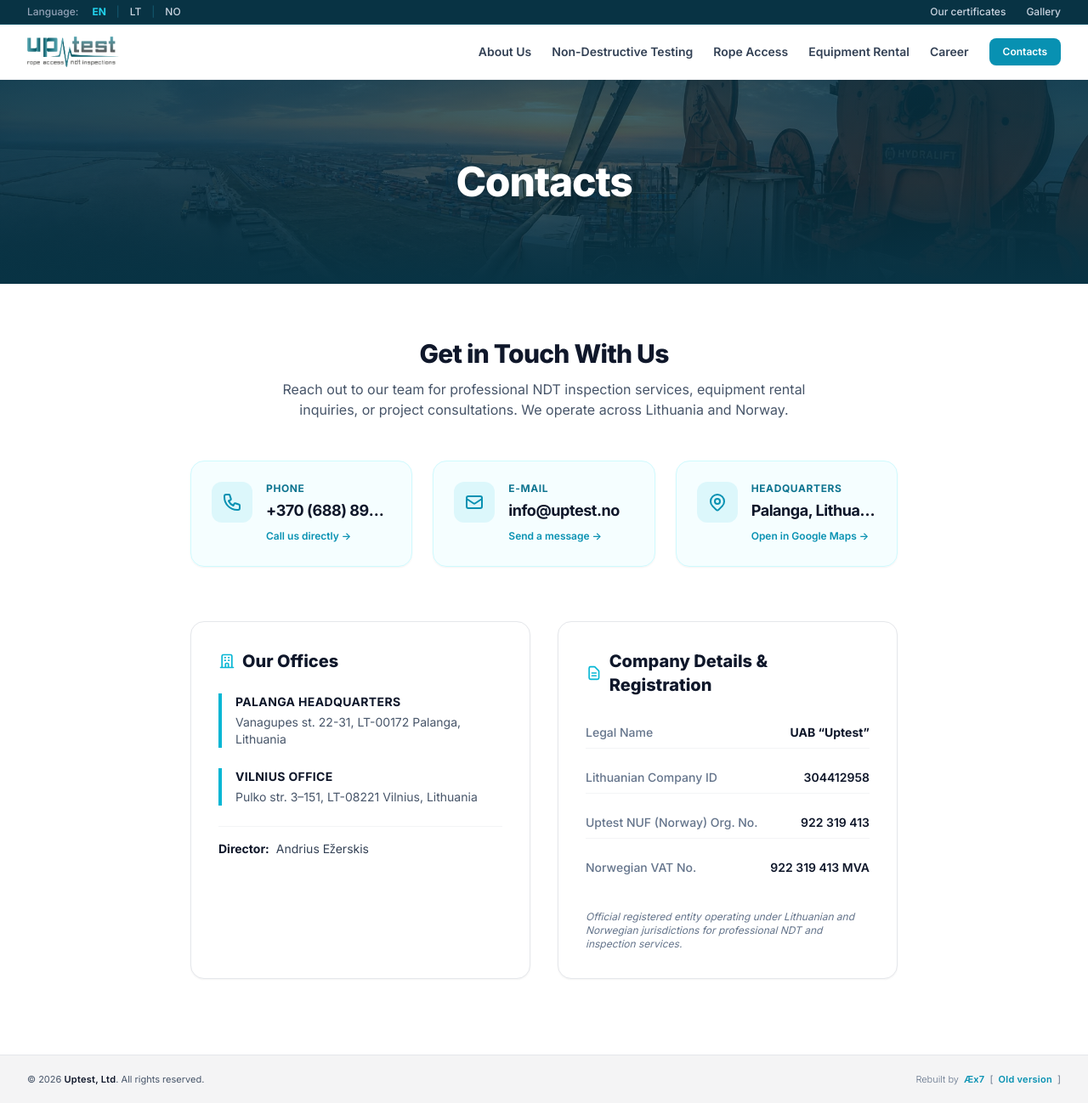
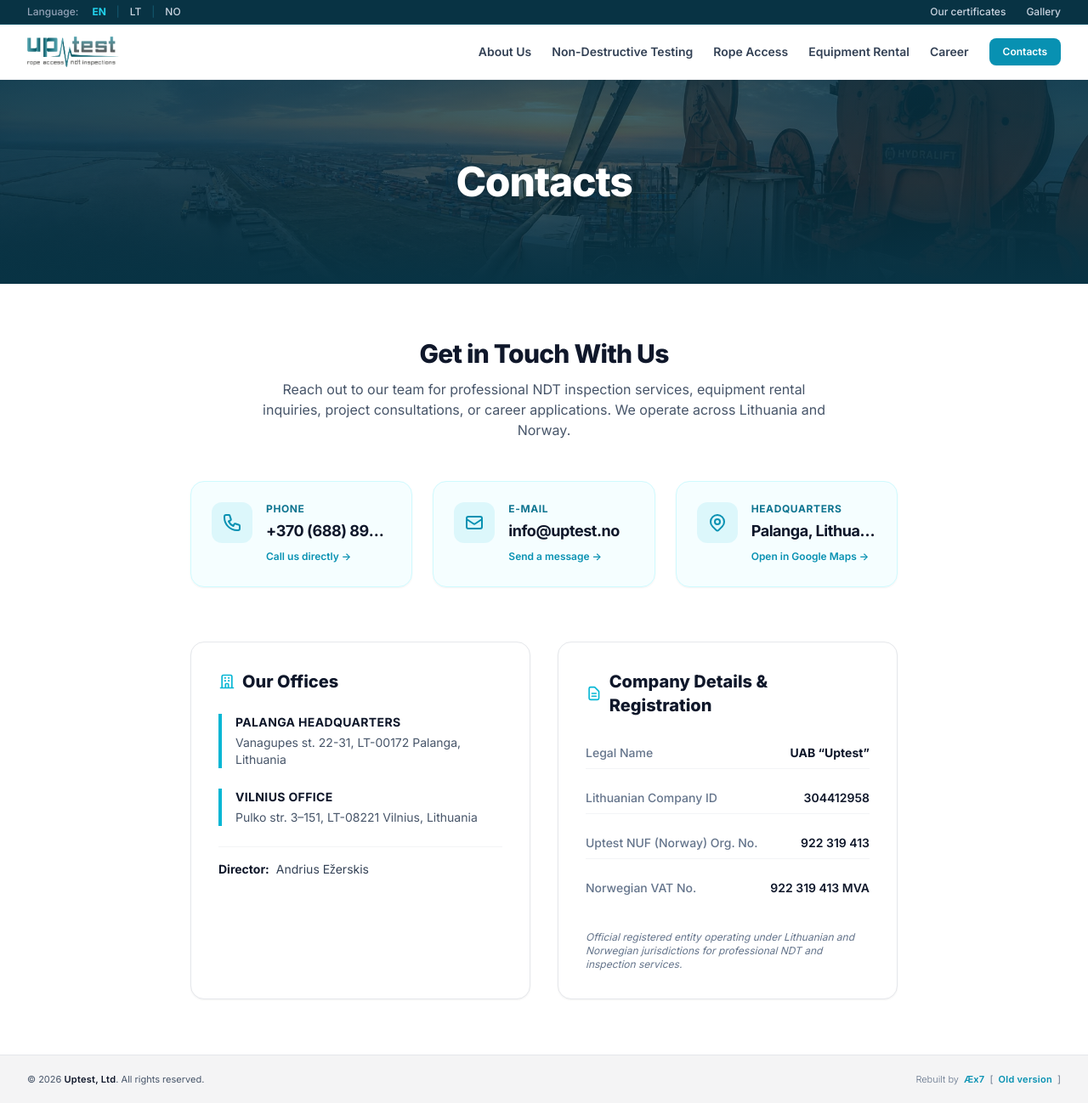
Before and after one commit to mruslys/uptest.no, a Jekyll site: the page built from contacts/index.html, in a window 1280 px wide and 1298 px high. Shown: the whole window at 85% size. Built offline with Jekyll 4.4.1, drawn with Linux system fonts in a browser that asks for light colours; nearby versions of some CDN libraries.

Commit message:
Update index.html

```diff
--- a/contacts/index.html
+++ b/contacts/index.html
@@ -8,7 +8,7 @@
             <div class="text-center max-w-2xl mx-auto space-y-3">
                 <h2 class="text-2xl sm:text-3xl font-extrabold text-slate-900 tracking-tight">Get in Touch With Us</h2>
                 <p class="text-base text-slate-600">
-                    Reach out to our team for professional NDT inspection services, equipment rental inquiries, or project consultations. We operate across Lithuania and Norway.
+                    Reach out to our team for professional NDT inspection services, equipment rental inquiries, project consultations, or career applications. We operate across Lithuania and Norway.
                 </p>
             </div>
 
@@ -23,7 +23,7 @@
                     </div>
                     <div class="space-y-1 min-w-0 flex-1">
                         <h3 class="text-xs font-bold uppercase tracking-wider text-brand-700">Phone</h3>
-                        <p class="text-base sm:text-lg font-bold text-slate-900 tracking-tight truncate">+370 (688) 89229</p>
+                        <p class="text-sm sm:text-lg font-bold text-slate-900 tracking-tight truncate">+370 (688) 89229</p>
                         <span class="text-xs font-semibold text-brand-600 group-hover:underline inline-flex items-center gap-1 pt-1">Call us directly &rarr;</span>
                     </div>
                 </a>
@@ -37,7 +37,7 @@
                     </div>
                     <div class="space-y-1 min-w-0 flex-1">
                         <h3 class="text-xs font-bold uppercase tracking-wider text-brand-700">E-mail</h3>
-                        <p class="text-base sm:text-lg font-bold text-slate-900 tracking-tight truncate">info@uptest.no</p>
+                        <p class="text-sm sm:text-lg font-bold text-slate-900 tracking-tight truncate">info@uptest.no</p>
                         <span class="text-xs font-semibold text-brand-600 group-hover:underline inline-flex items-center gap-1 pt-1">Send a message &rarr;</span>
                     </div>
                 </a>
@@ -52,7 +52,7 @@
                     </div>
                     <div class="space-y-1 min-w-0 flex-1">
                         <h3 class="text-xs font-bold uppercase tracking-wider text-brand-700">Headquarters</h3>
-                        <p class="text-base sm:text-lg font-bold text-slate-900 tracking-tight truncate">Palanga, Lithuania</p>
+                        <p class="text-sm sm:text-lg font-bold text-slate-900 tracking-tight truncate">Palanga, Lithuania</p>
                         <span class="text-xs font-semibold text-brand-600 group-hover:underline inline-flex items-center gap-1 pt-1">Open in Google Maps &rarr;</span>
                     </div>
                 </a>
```
